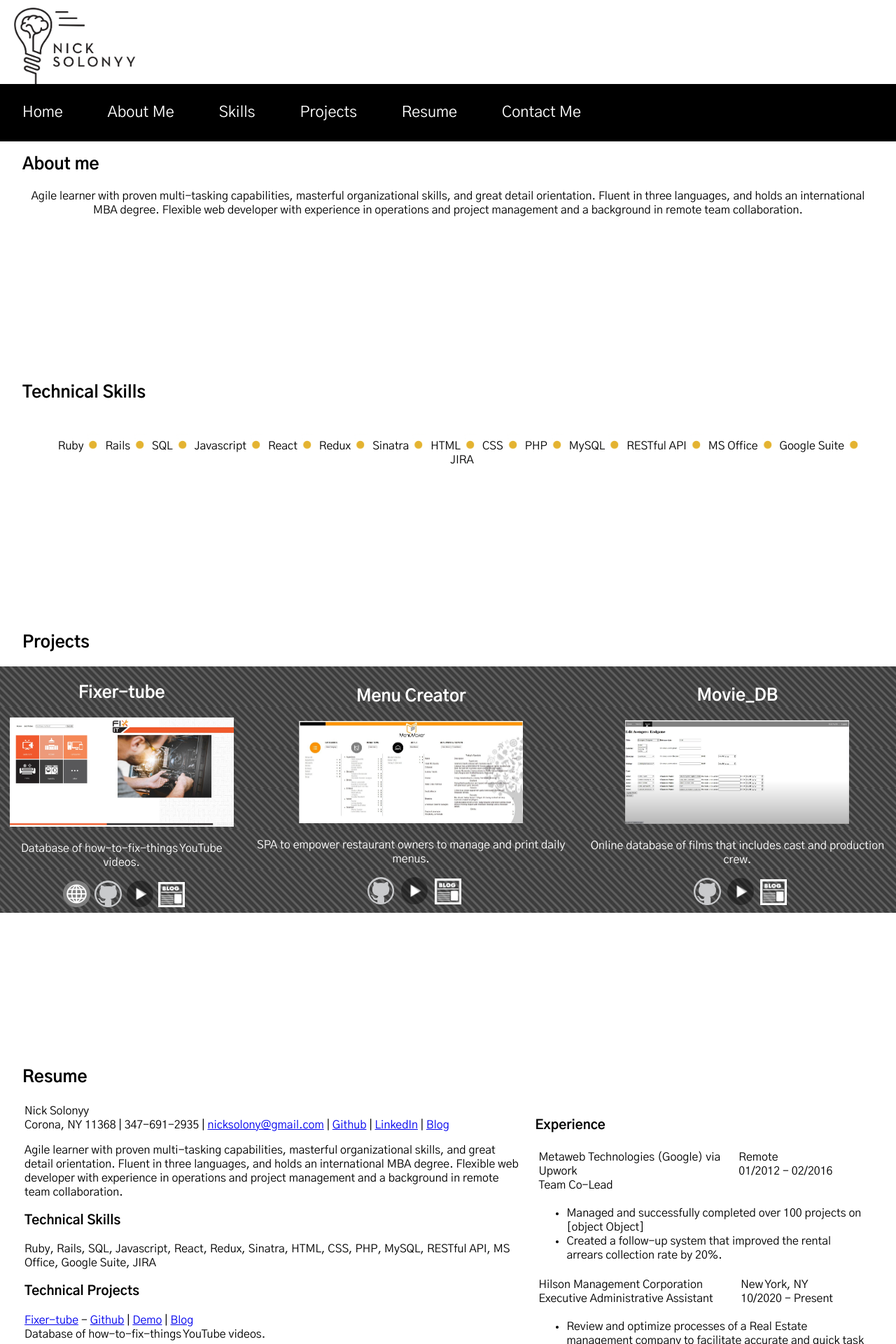
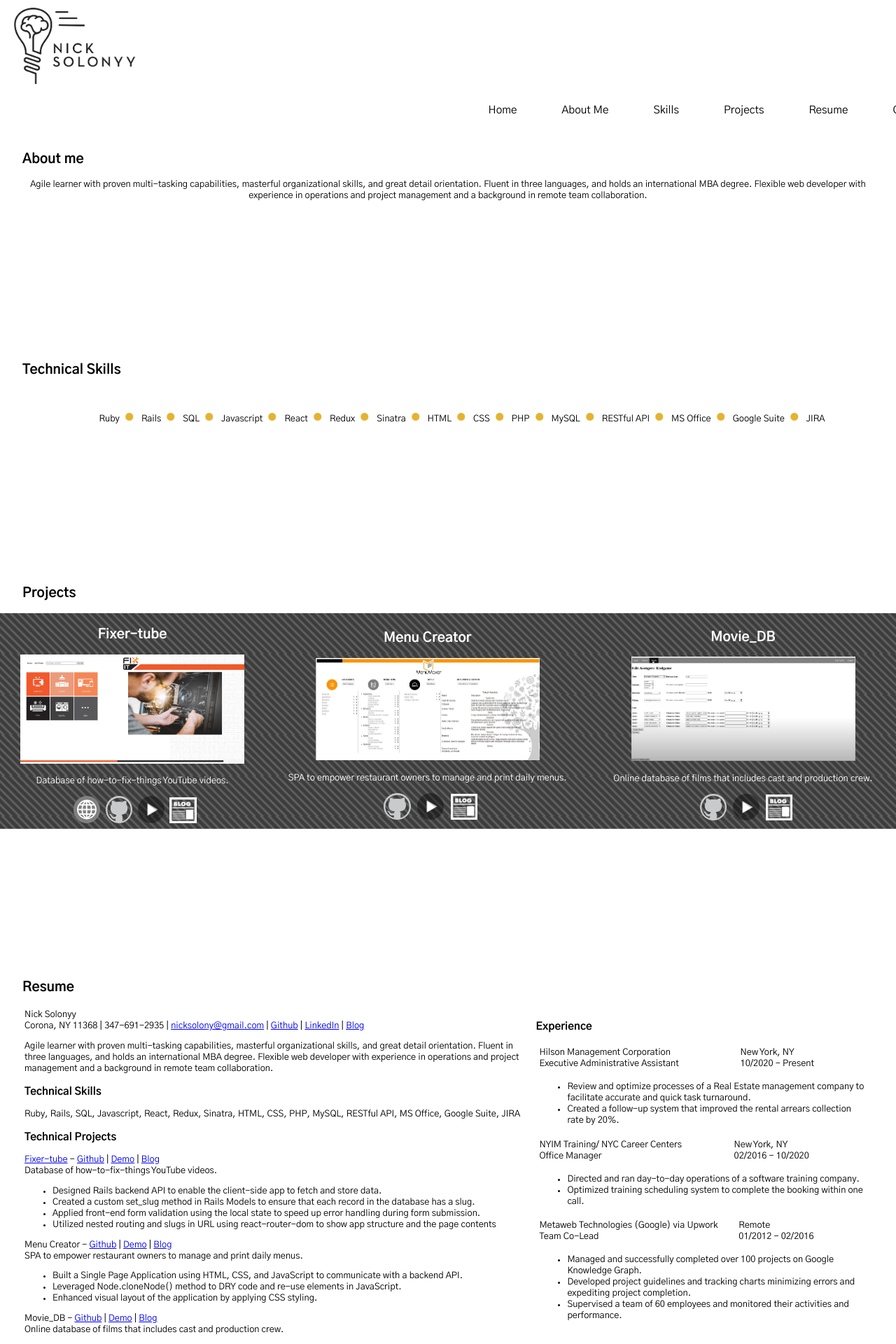
Before and after one commit to nicksolony/portfolio-frontend, a React (Create React App) app: page / in a window 1280 px wide. Shown: the top 1920 px of the page at 70% size. Built offline with nearby package versions, Linux system fonts and the light colour scheme.

Commit message:
finished resume experience

```diff
--- a/src/App.css
+++ b/src/App.css
@@ -30,7 +30,7 @@
 
 body {
   font-family: 'Gothic A1', sans-serif;
-  font-size: 1.25vw;
+  font-size: 1vw;
 }
 
 .App {
@@ -76,8 +76,9 @@ body {
   padding: 0;
   width: 100%; */
   overflow: hidden;
-  background-color: black;
+  background-color:white;
   width: 100vw;
+  padding-left: 52vw;
 }
 
 .NavItem, #Navbar a {
@@ -93,8 +94,9 @@ body {
   text-align: center;
   padding: 14px 16px;
   text-decoration: none;
-  font-size: 1.7vw;
-  color: white;
+  font-size: 1.2vw;
+  color: black;
+
 }
 
 .NavItem :hover, #Navbar a:hover {
--- a/src/App.js
+++ b/src/App.js
@@ -66,14 +66,6 @@ class App extends Component {
       blog: "http://medium.com/@nicksolonyy",
       jobs:[
         {
-          company:"Metaweb Technologies (Google) via Upwork",
-          location: "Remote",
-          position: "Team Co-Lead",
-          from:"01/2012",
-          to:"02/2016",
-          bullets:[`Managed and successfully completed over 100 projects on ${<a href="https://en.wikipedia.org/wiki/Google_Knowledge_Graph">Google Knowledge Graph.</a>}`,'Created a follow-up system that improved the rental arrears collection rate by 20%.']
-        },
-        {
           company:"Hilson Management Corporation",
           location: "New York, NY",
           position: "Executive Administrative Assistant",
@@ -82,12 +74,20 @@ class App extends Component {
           bullets:['Review and optimize processes of a Real Estate management company to facilitate accurate and quick task turnaround.','Created a follow-up system that improved the rental arrears collection rate by 20%.']
         },
         {
-          company:"Hilson Management Corporation",
+          company:"NYIM Training/ NYC Career Centers",
           location: "New York, NY",
-          position: "Executive Administrative Assistant",
-          from:"10/2020",
-          to:"Present",
-          bullets:['Review and optimize processes of a Real Estate management company to facilitate accurate and quick task turnaround.','Created a follow-up system that improved the rental arrears collection rate by 20%.']
+          position: "Office Manager",
+          from:"02/2016",
+          to:"10/2020",
+          bullets:['Directed and ran day-to-day operations of a software training company.','Optimized training scheduling system to complete the booking within one call.']
+        },
+        {
+          company:"Metaweb Technologies (Google) via Upwork",
+          location: "Remote",
+          position: "Team Co-Lead",
+          from:"01/2012",
+          to:"02/2016",
+          bullets:[`Managed and successfully completed over 100 projects on Google Knowledge Graph.`,'Developed project guidelines and tracking charts minimizing errors and expediting project completion.','Supervised a team of 60 employees and monitored their activities and performance.']
         }
       ]
     }
--- a/src/components/ResumeExperience.js
+++ b/src/components/ResumeExperience.js
@@ -5,7 +5,7 @@ const ResumeExperience = (data) => {
         <div>
             <h3>Experience</h3>
             <table>
-                {data.jobs.reverse().map(job=>{
+                {data.jobs.map(job=>{
                     return <row>
                     <tr>
                         <td className="ColumnLeft">
```
